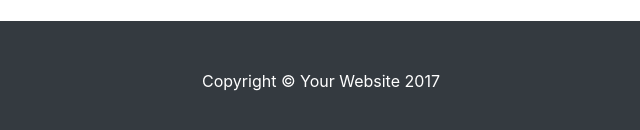
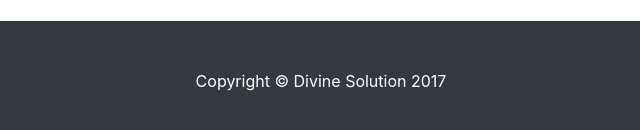
Before and after one commit to Divine-Solutions/rindustries, a plain HTML site: page index.html in a window 1280 px wide. Shown: the part 904-1034 px from the top of the page, 319-959 px from the left. Drawn offline with Linux system fonts and the light colour scheme.

Commit message:
copyright update

```diff
--- a/index.html
+++ b/index.html
@@ -123,7 +123,7 @@
     <!-- Footer -->
     <footer class="py-5 bg-dark">
       <div class="container">
-        <p class="m-0 text-center text-white">Copyright &copy; Your Website 2017</p>
+        <p class="m-0 text-center text-white">Copyright &copy; Divine Solution 2017</p>
       </div>
       <!-- /.container -->
     </footer>
```
